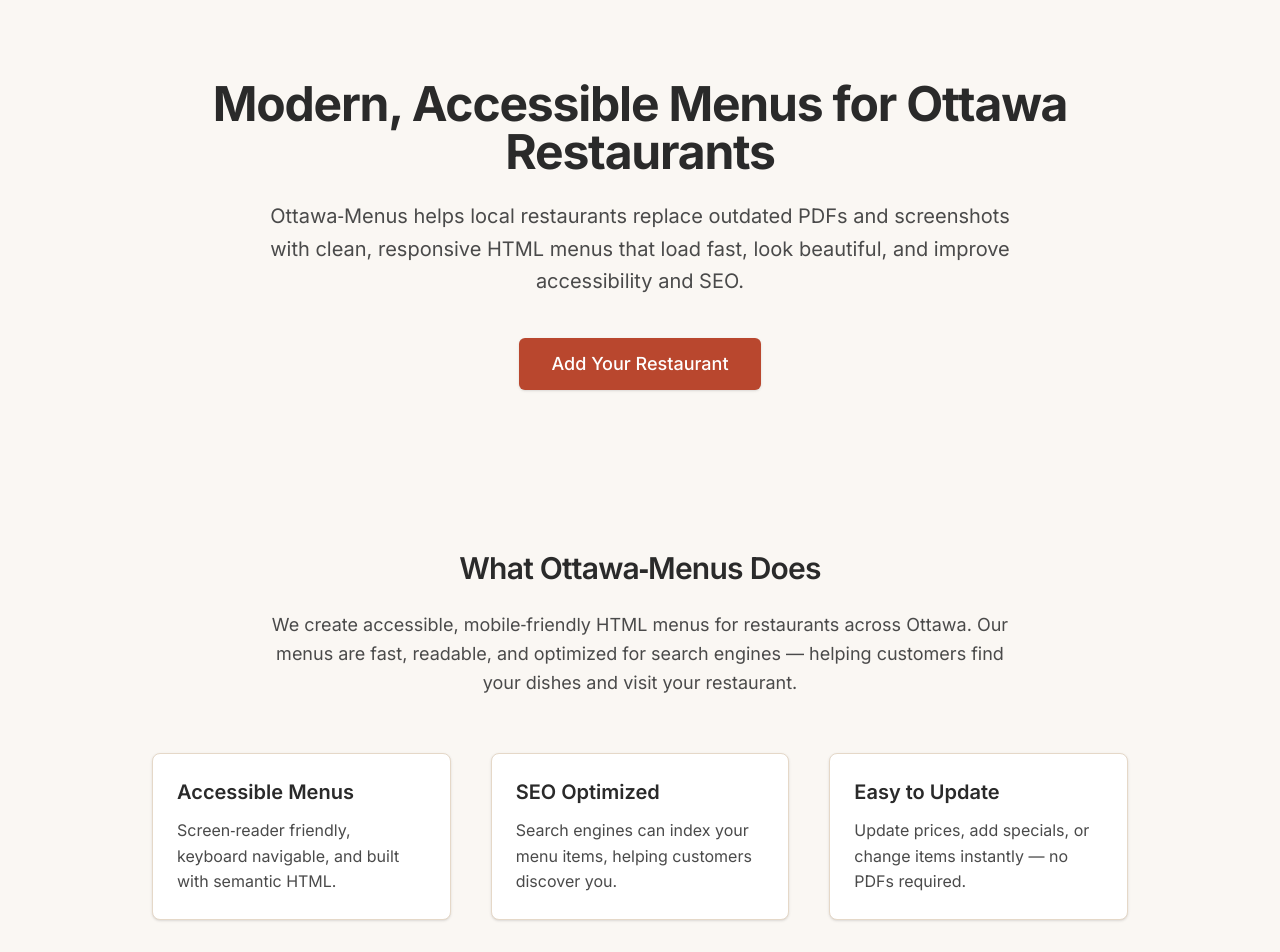
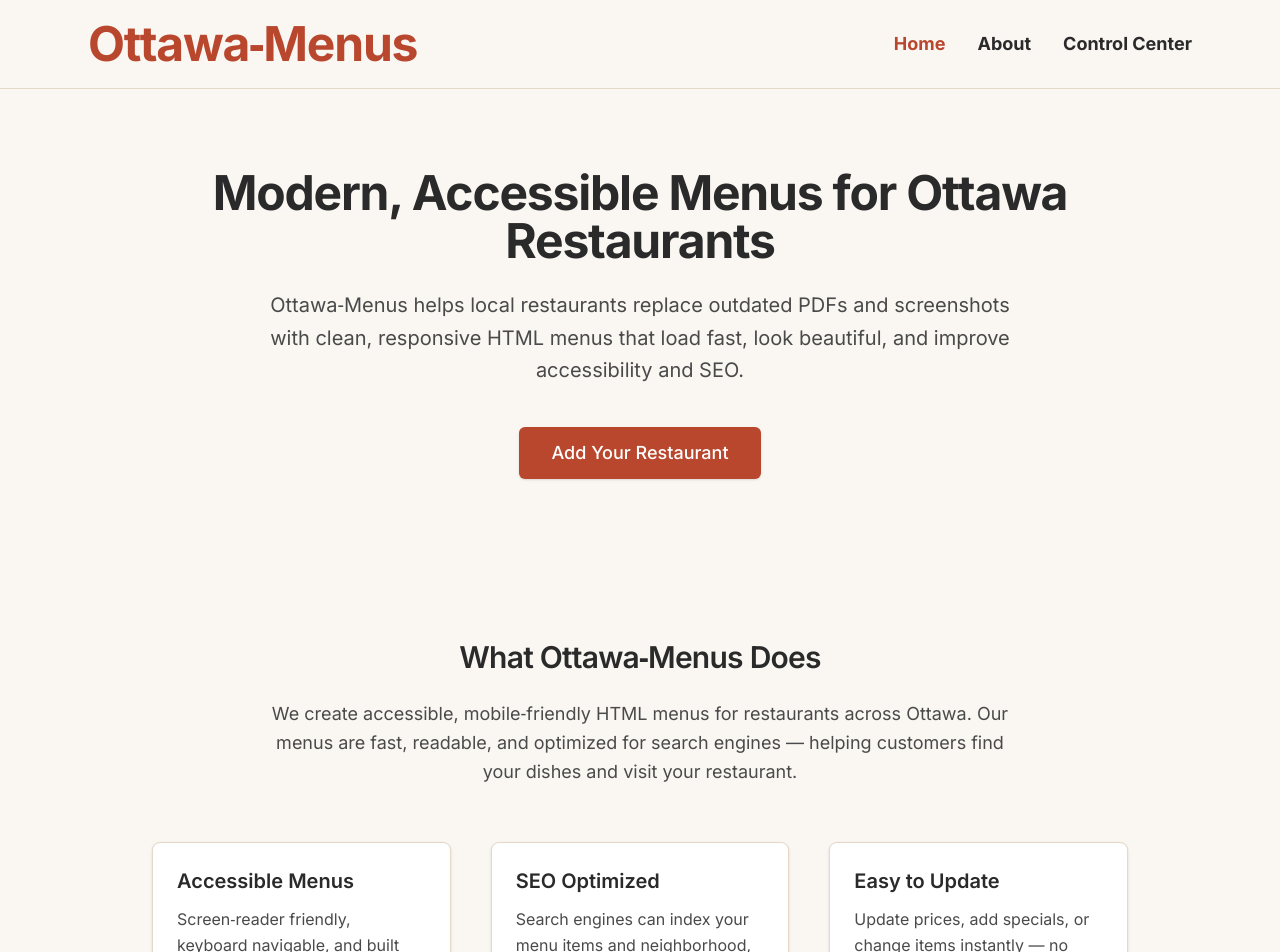
Before and after one commit to kikinjeri/ottawa-menus, a Next.js app: page /home in a window 1280 px wide. Shown: the top 952 px of the page. Built offline with nearby package versions, Linux system fonts and the light colour scheme.

Commit message:
updated home page

```diff
--- a/app/about/page.tsx
+++ b/app/about/page.tsx
@@ -1,9 +1,39 @@
 export default function AboutPage() {
   return (
-    <main className="mx-auto max-w-4xl px-6 py-16 bg-[#FAF7F3] text-[#2A2A2A]">
+    <main className="bg-[#FAF7F3] text-[#2A2A2A] min-h-screen">
+      {/* Navigation */}
+      <nav className="bg-[#FAF7F3] border-b border-[#E5D8C8]">
+        <div className="max-w-6xl mx-auto px-6 py-5 flex justify-between items-center">
+          {/* Brand */}
+          <a
+            href="/home"
+            className="text-5xl font-extrabold tracking-tight text-[#B9472E]"
+          >
+            Ottawa‑Menus
+          </a>
+
+          <div className="flex gap-8 text-lg font-bold">
+            <a href="/home" className="hover:text-[#B9472E] transition">
+              Home
+            </a>
+
+            {/* Disabled About link */}
+            <span className="text-[#B9472E] cursor-default">About</span>
+
+            <a
+              href="/control-center/restaurants"
+              className="hover:text-[#B9472E] transition"
+            >
+              Control Center
+            </a>
+          </div>
+        </div>
+      </nav>
+
+      {/* Page Content */}
+      <div className="mx-auto max-w-4xl px-6 py-16">
         {/* Founder Section */}
         <section className="flex flex-col md:flex-row md:items-start md:justify-between gap-8">
-        {/* Text */}
           <div className="flex-1 space-y-6">
             <h1 className="text-4xl font-bold tracking-tight text-[#2A2A2A]">
               About the Founder
@@ -12,14 +42,13 @@
             <p className="text-lg leading-relaxed">
               I’m <strong className="font-semibold">Mwihaki</strong>, a web
               developer based in Ottawa focused on accessibility, editorial
-            design, and SEO. I created Ottawa‑Menus to give local restaurants a
-            modern, inclusive way to share their menus online — one that
+              design, and SEO. I created Ottawa‑Menus to give local restaurants
+              a modern, inclusive way to share their menus online — one that
               reflects the care they put into their food and helps customers
               discover them more easily.
             </p>
           </div>
 
-        {/* Founder Photo */}
           <div className="shrink-0 flex items-start">
             <img
               src="/images/two.jpg"
@@ -29,7 +58,6 @@
           </div>
         </section>
 
-      {/* Divider */}
         <hr className="my-10 border-[#E5D8C8]" />
 
         {/* About Ottawa-Menus */}
@@ -40,10 +68,11 @@
 
           <p className="text-lg leading-relaxed">
             Ottawa‑Menus is an accessible, editorial platform that helps local
-          restaurants present their menus clearly, beautifully, and consistently
-          online. Instead of relying on PDFs or screenshots, Ottawa‑Menus uses
-          clean, responsive HTML menus that load fast, work on every device, and
-          support customers with different accessibility needs.
+            restaurants present their menus clearly, beautifully, and
+            consistently online. Instead of relying on PDFs or screenshots,
+            Ottawa‑Menus uses clean, responsive HTML menus that load fast, work
+            on every device, and support customers with different accessibility
+            needs.
           </p>
 
           <h3 className="text-2xl font-semibold text-[#2A2A2A] mt-8">
@@ -55,8 +84,8 @@
               navigable, and semantic.
             </li>
             <li>
-            <strong>SEO‑friendly</strong> — Search engines can index menu items
-            for better visibility.
+              <strong>SEO‑friendly</strong> — Search engines can index menu
+              items for better visibility.
             </li>
             <li>
               <strong>Fast & Mobile‑Ready</strong> — No downloads or
@@ -82,7 +111,6 @@
           </ul>
         </section>
 
-      {/* Control Center Link */}
         <div className="mt-12">
           <a
             href="/control-center/restaurants"
@@ -91,6 +119,7 @@
             Go to Control Center →
           </a>
         </div>
+      </div>
     </main>
   );
 }
--- a/app/home/page.tsx
+++ b/app/home/page.tsx
@@ -1,11 +1,40 @@
 export default function HomePage() {
   return (
     <main className="bg-[#FAF7F3] text-[#2A2A2A] min-h-screen">
+      {/* Navigation */}
+      <nav className="bg-[#FAF7F3] border-b border-[#E5D8C8]">
+        <div className="max-w-6xl mx-auto px-6 py-5 flex justify-between items-center">
+          {/* Brand — biggest text */}
+          <a
+            href="/home"
+            className="text-5xl font-extrabold tracking-tight text-[#B9472E]"
+          >
+            Ottawa‑Menus
+          </a>
+
+          <div className="flex gap-8 text-lg font-bold">
+            {/* Disabled Home link */}
+            <span className="text-[#B9472E] cursor-default">Home</span>
+
+            <a href="/about" className="hover:text-[#B9472E] transition">
+              About
+            </a>
+
+            <a
+              href="/control-center/restaurants"
+              className="hover:text-[#B9472E] transition"
+            >
+              Control Center
+            </a>
+          </div>
+        </div>
+      </nav>
+
       {/* Hero Section */}
       <section className="max-w-5xl mx-auto px-6 pt-20 pb-24 text-center">
-        <h1 className="text-5xl font-bold tracking-tight text-[#2A2A2A]">
+        <h2 className="text-5xl font-bold tracking-tight text-[#2A2A2A]">
           Modern, Accessible Menus for Ottawa Restaurants
-        </h1>
+        </h2>
 
         <p className="mt-6 text-xl leading-relaxed text-[#4A4A4A] max-w-3xl mx-auto">
           Ottawa‑Menus helps local restaurants replace outdated PDFs and
@@ -50,8 +79,9 @@
               SEO Optimized
             </h3>
             <p className="mt-3 text-[#4A4A4A]">
-              Search engines can index your menu items, helping customers
-              discover you.
+              Search engines can index your menu items and neighborhood,
+              improving your google ranking so customers can find you more
+              easily.
             </p>
           </div>
 
```
Lines whose indentation alone changed are shown as unchanged.
